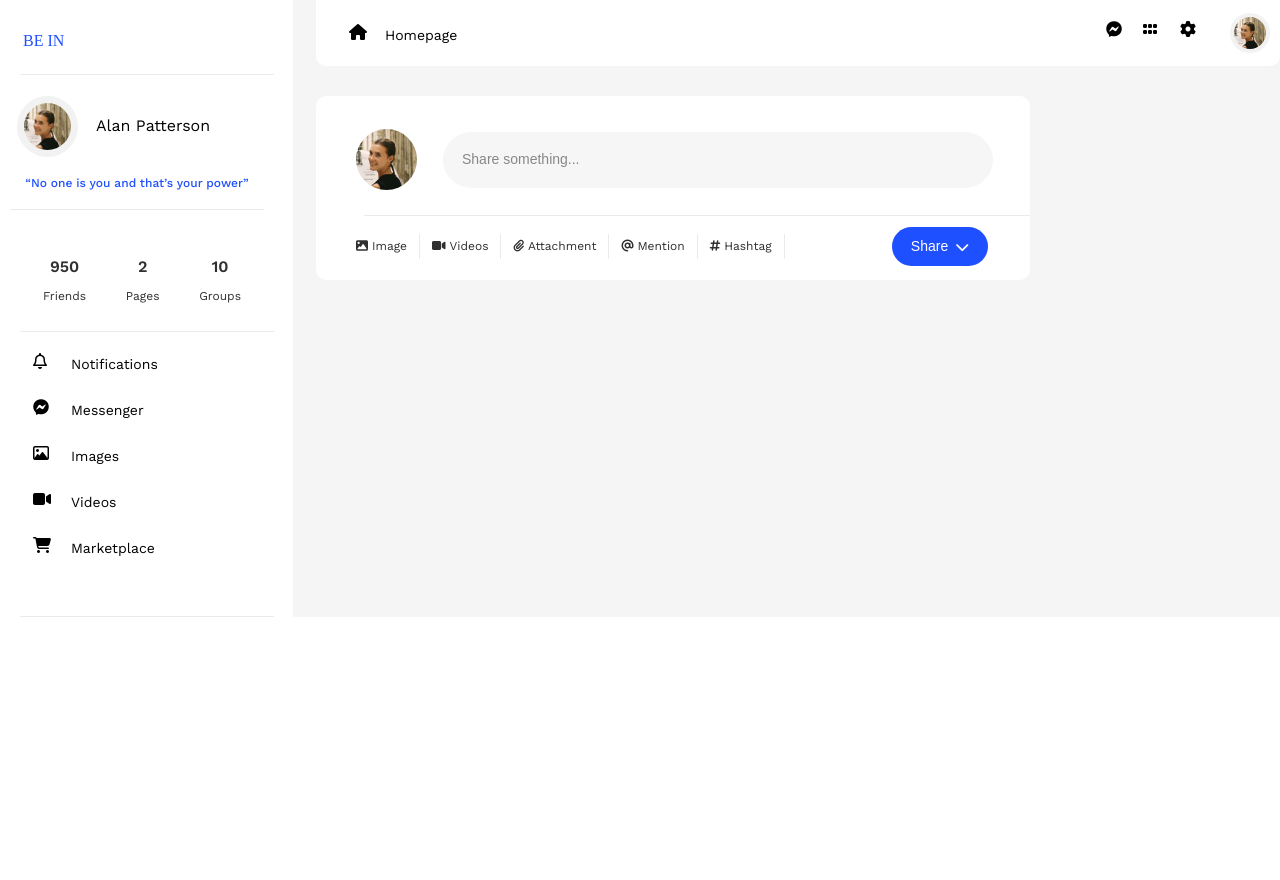
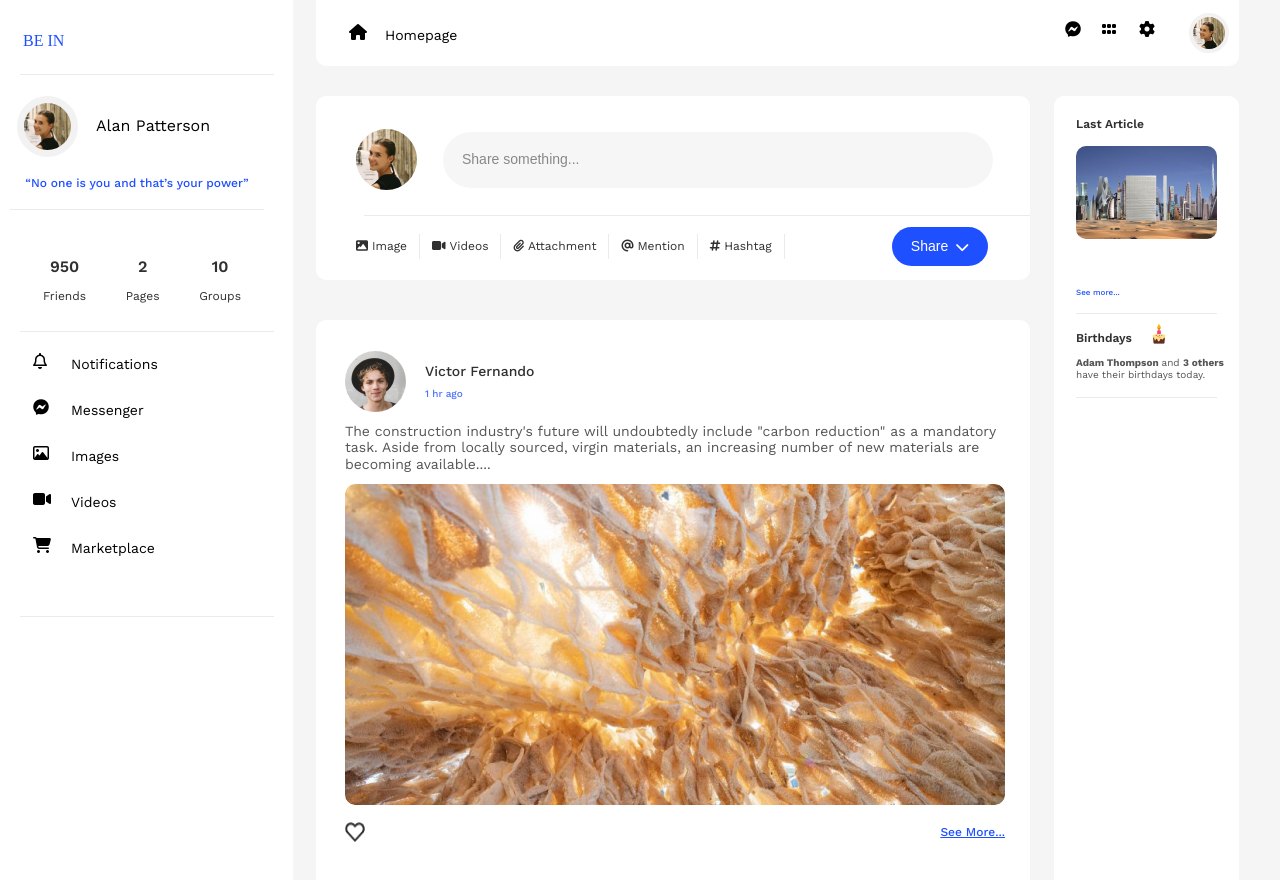
Before and after one commit to bagi24/unilab-social-media, a plain HTML site: page index.html in a window 1280 px wide. Before the commit the page ends 800 px from the top, so only its background shows below. Drawn offline with nearby package versions, Linux system fonts and the light colour scheme; a web font is replaced by a local one.

Commit message:
added post content structure and styled

```diff
--- a/index.html
+++ b/index.html
@@ -114,6 +114,8 @@
           </div>
         </div>
 
+        <div class="post-article__container">
+          <section class="post__container">
             <div class="createPost__container">
               <div class="input-container">
                 <div class="inpit-bellow">
@@ -181,6 +183,62 @@
                 </button>
               </div>
             </div>
+
+            <div class="post">
+              <div class="post-info">
+                <img
+                  src="./assets/ian-dooley-d1UPkiFd04A-unsplash 1.png"
+                  alt="post-pic"
+                />
+                <div class="post-person">
+                  <span>Victor Fernando</span>
+                  <p>1 hr ago</p>
+                </div>
+              </div>
+
+              <div class="post-content">
+                <div class="post-description">
+                  <p>
+                    The construction industry's future will undoubtedly include
+                    "carbon reduction" as a mandatory task. Aside from locally
+                    sourced, virgin materials, an increasing number of new
+                    materials are becoming available....
+                  </p>
+                  <img src="./assets/image 2.png" alt="" />
+                </div>
+                <div class="post-reaction">
+                  <img class="heart" src="./assets/Vector (1).png" alt="" />
+
+                  <div class="see-more">See More...</div>
+                </div>
+              </div>
+            </div>
+          </section>
+
+          <div class="article__container">
+            <div class="last__article">
+              <h1>Last Article</h1>
+
+              <img src="./assets/image 1.png" alt="" />
+
+              <span>See more...</span>
+            </div>
+            <div class="article-line"></div>
+
+            <div class="birthdays">
+              <div class="birthday-icon">
+                <h1>Birthdays</h1>
+
+                <img src="./assets/icons8-cute-cake-96 1.png" alt="" />
+              </div>
+              <span>
+                <strong>Adam Thompson </strong>and
+                <strong>3 others</strong> have their birthdays today.</span
+              >
+            </div>
+            <div class="article-line"></div>
+          </div>
+        </div>
       </div>
     </div>
   </body>
--- a/style/style.css
+++ b/style/style.css
@@ -18,9 +18,10 @@ body {
 .left-side {
   display: flex;
   align-items: center;
-  justify-content: center;
+  justify-content: flex-start;
   flex-direction: column;
   width: 293px;
+  height: 1024px;
   background-color: #ffffff;
 }
 
@@ -157,13 +158,21 @@ body {
 
 .header {
   background-color: #ffffff;
-  width: 100%;
+  width: 923px;
   height: 66px;
   border-bottom-left-radius: 10px;
   border-bottom-right-radius: 10px;
   display: flex;
   align-items: center;
   justify-content: space-between;
+}
+
+.post-article__container {
+  display: flex;
+  align-items: flex-start;
+  justify-content: flex-start;
+  margin-top: 30px;
+  width: 100%;
 }
 
 .header__titile {
@@ -213,7 +222,7 @@ body {
   align-items: flex-start;
   justify-content: center;
   flex-direction: column;
-  margin-top: 30px;
+
   background-color: #ffffff;
   width: 714px;
   border-radius: 10px;
@@ -295,6 +304,7 @@ input::placeholder {
   align-items: center;
   justify-content: center;
   gap: 4px;
+  cursor: pointer;
 }
 
 .icons-line {
@@ -318,4 +328,200 @@ input::placeholder {
   font-weight: 400;
   line-height: 16.42px;
   letter-spacing: 0em;
+  cursor: pointer;
 }
+
+.article__container {
+  display: flex;
+  flex-direction: column;
+  align-items: center;
+  justify-content: flex-start;
+  margin-left: 24px;
+  background-color: #ffffff;
+  width: 185px;
+  height: 929px;
+  border-radius: 10px;
+}
+
+.last__article {
+  display: flex;
+  align-items: flex-start;
+  justify-content: center;
+  flex-direction: column;
+  padding: 21px 22px 16px 22px;
+}
+
+.last__article h1 {
+  font-size: 12px;
+  font-weight: 600;
+  line-height: 14.08px;
+  letter-spacing: 0em;
+  color: #303030;
+}
+
+.last__article img {
+  width: 141px;
+  height: 93px;
+  border-radius: 10px;
+  margin-top: 15px;
+}
+
+.last__article span {
+  font-size: 8px;
+  font-weight: 500;
+  line-height: 9.38px;
+  letter-spacing: 0em;
+  color: #1f50ff;
+  margin-top: 49px;
+}
+
+.article-line {
+  width: 141px;
+  border-bottom: 1px solid #ebebeb;
+}
+
+.birthdays {
+  display: flex;
+  align-items: center;
+  flex-direction: column;
+  justify-content: flex-start;
+  gap: 12px;
+  padding: 9px 12px 16px 22px;
+}
+
+.birthday-icon {
+  display: flex;
+  align-items: flex-end;
+  justify-content: flex-start;
+  gap: 16px;
+  width: 100%;
+}
+
+.birthday-icon h1 {
+  font-size: 12px;
+  font-weight: 600;
+  line-height: 14.08px;
+  letter-spacing: 0em;
+  color: #303030;
+}
+
+.birthday-icon img {
+  width: 22px;
+  height: 22px;
+}
+
+.birthdays span {
+  font-size: 10px;
+  font-weight: 400;
+  line-height: 11.73px;
+  letter-spacing: 0em;
+  width: 100%;
+  color: #555555;
+}
+
+.post__container {
+  display: flex;
+  align-items: flex-start;
+  justify-content: flex-start;
+  flex-direction: column;
+}
+
+.post {
+  padding: 31px 25px 0 29px;
+  width: 714px;
+  background-color: #ffffff;
+  margin-top: 40px;
+  border-radius: 10px;
+  height: 706px;
+}
+
+.post-info {
+  display: flex;
+  align-items: center;
+  justify-content: flex-start;
+  gap: 19px;
+}
+
+.post-info img {
+  width: 61px;
+  height: 61px;
+  border-radius: 50%;
+}
+
+.post-person {
+  display: flex;
+  flex-direction: column;
+  align-items: flex-start;
+  justify-content: center;
+  gap: 9px;
+}
+
+.post-person span {
+  font-size: 14px;
+  font-weight: 500;
+  line-height: 16.42px;
+  letter-spacing: 0em;
+  color: #303030;
+}
+
+.post-person p {
+  font-size: 10px;
+  font-weight: 500;
+  line-height: 11.73px;
+  letter-spacing: 0em;
+  color: #4b71f9;
+}
+
+.post-content {
+  display: flex;
+  flex-direction: column;
+  align-items: flex-start;
+  justify-content: center;
+  margin-top: 11px;
+}
+
+.post-description {
+  width: 100%;
+  display: flex;
+  flex-direction: column;
+  align-items: flex-start;
+  justify-content: center;
+  gap: 12px;
+}
+
+.post-description p {
+  font-size: 14px;
+  font-weight: 400;
+  line-height: 16.42px;
+  letter-spacing: 0em;
+  color: #555555;
+  width: 100%;
+}
+
+.post-description img {
+  width: 660px;
+  height: 321px;
+  border-radius: 10px;
+}
+
+.post-reaction {
+  width: 100%;
+  display: flex;
+  align-items: center;
+  justify-content: space-between;
+  margin-top: 16.5px;
+}
+
+.heart {
+  width: 20px;
+  height: 20px;
+}
+
+.see-more {
+  font-size: 12px;
+  font-weight: 500;
+  line-height: 14.08px;
+  letter-spacing: 0em;
+  color: #1f50ff;
+  text-decoration: underline;
+}
```
Also changed, not shown: assets/Vector (1).png (added). Lines whose indentation alone changed are shown as unchanged.
